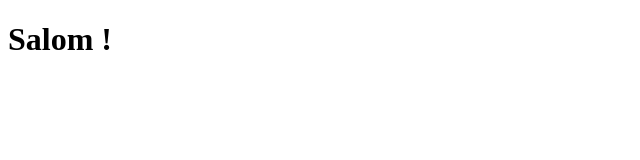
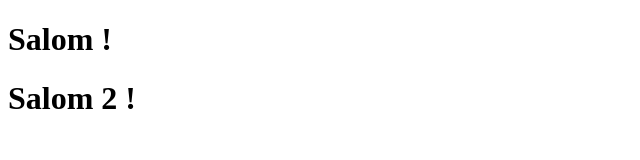
Before and after one commit to itsOtabekDev/example, a plain HTML site: page index.html in a window 1280 px wide. Shown: the whole page, without its empty margins (0-640 px from the left). Drawn offline with Linux system fonts and the light colour scheme.

Commit message:
Update index.html

```diff
--- a/index.html
+++ b/index.html
@@ -7,5 +7,7 @@
 </head>
 <body>
     <h1>Salom !</h1>
+    <h1>Salom 2 !</h1>
+
 </body>
 </html>
```
